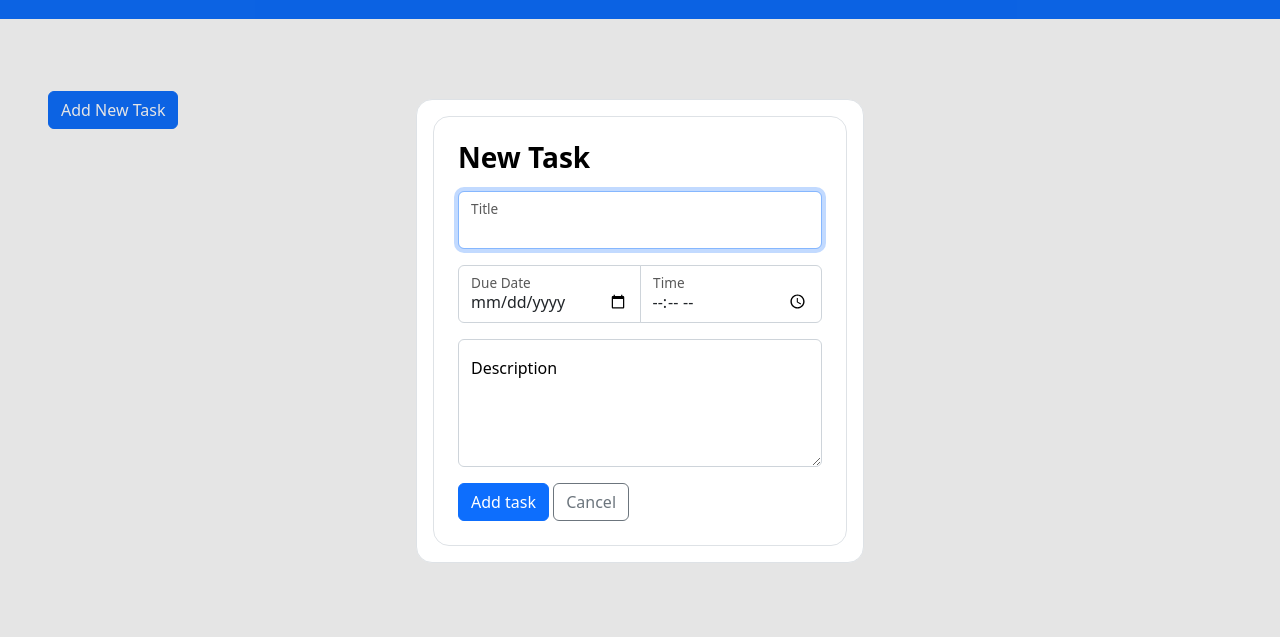
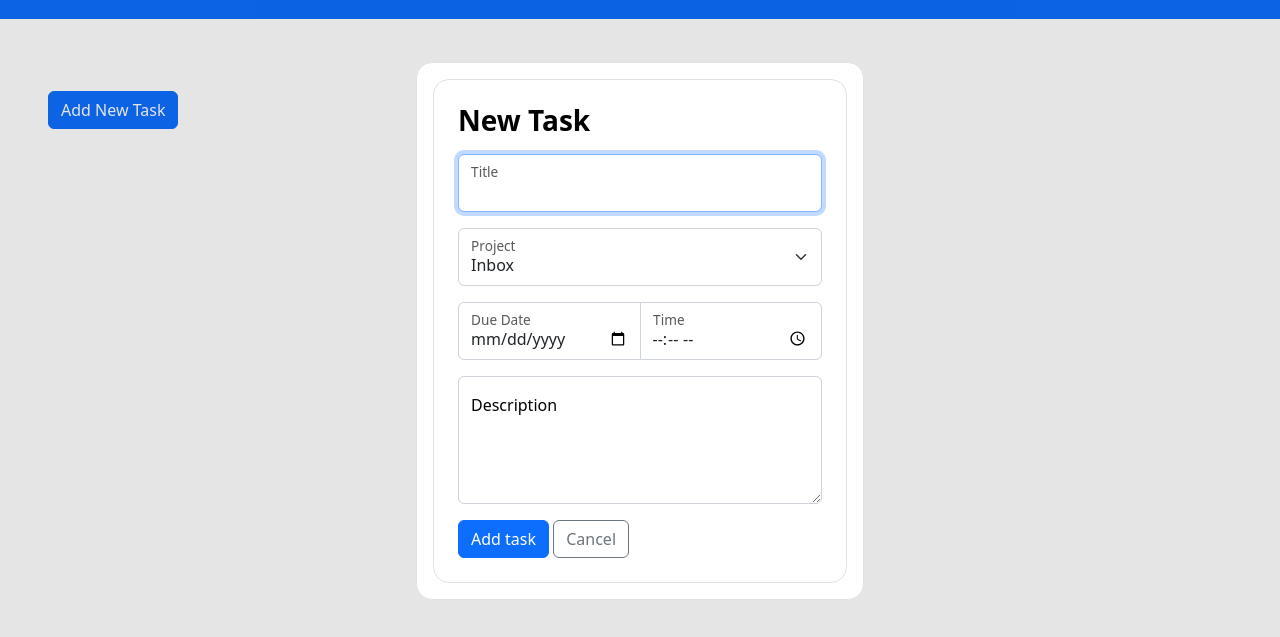
Before and after one commit to c-auri/todo, a website built with webpack: page src/index.html in a window 1280 px wide. Both pictures are taken after a click on the button "Add New Task". Shown: the part 69-706 px from the top of the page. Built offline with nearby package versions, Linux system fonts and the light colour scheme.

Commit message:
Implement project selection input

```diff
--- a/src/ts/Controller.ts
+++ b/src/ts/Controller.ts
@@ -6,7 +6,7 @@ let storage: LocalStorage
 const currentProject = 'Inbox'
 
 export function initialize() {
-    storage = new LocalStorage()
+    storage = new LocalStorage([currentProject])
     renderCurrentProject()
 }
 
@@ -34,6 +34,7 @@ export function remove(id: string) {
 }
 
 function renderCurrentProject() {
+    const projects = storage.getProjects()
     const tasks = storage.getTasks(currentProject)
-    renderTasks(tasks)
+    renderTasks(tasks, projects)
 }
--- a/src/ts/model/LocalStorage.ts
+++ b/src/ts/model/LocalStorage.ts
@@ -2,10 +2,15 @@ import { Task } from "./Task"
 import { deserialize, serialize } from "./Serialization"
 
 export class LocalStorage {
-    constructor() {
+    constructor(projects: string[]) {
         if (!this.#isPopulated()) {
-            this.#populate()
+            this.#populate(projects)
         }
+    }
+
+    getProjects() {
+        const json = localStorage.getItem('projects')
+        return JSON.parse(json)
     }
 
     getTasks(project = '') {
@@ -22,8 +27,8 @@ export class LocalStorage {
         return !!localStorage.getItem('tasks')
     }
 
-    #populate() {
+    #populate(projects: string[]) {
         localStorage.setItem('tasks', JSON.stringify([]))
-        localStorage.setItem('projects', 'Inbox')
+        localStorage.setItem('projects', JSON.stringify(projects))
     }
 }
--- a/src/ts/view/NewTask.ts
+++ b/src/ts/view/NewTask.ts
@@ -15,30 +15,44 @@ export function renderNewButton(dialog: HTMLDialogElement) {
     return newButton
 }
 
-export function renderNewTaskDialog() {
+export function renderNewTaskDialog(projects: string[]) {
     const dialog = document.createElement('dialog')
 
-    dialog.classList.add('border', 'rounded-4')
     dialog.innerHTML = DialogHtml
     dialog.style.width = 'min(100vw, 28rem)'
+    dialog.classList.add('border', 'rounded-4')
     dialog.addEventListener('close', () => submitTask(dialog))
+
+    const projectSelection = dialog.querySelector('#new-task__project') as HTMLSelectElement
+    addProjects(projectSelection, projects)
 
     return dialog
 }
 
+function addProjects(select: HTMLSelectElement, projects: string[]) {
+    for (const project of projects) {
+        const option = document.createElement('option')
+        option.value = project
+        option.textContent = project
+        select.appendChild(option)
+    }
+}
+
 function submitTask(dialog: HTMLDialogElement) {
     const titleInput = dialog.querySelector('#new-task__title') as HTMLInputElement
+    const projectInput = dialog.querySelector('#new-task__project') as HTMLInputElement
     const descriptionInput = dialog.querySelector('#new-task__description') as HTMLTextAreaElement
     const dateInput = dialog.querySelector('#new-task__date') as HTMLInputElement
     const timeInput = dialog.querySelector('#new-task__time') as HTMLInputElement
 
     if (dialog.returnValue === 'add') {
         const title = titleInput.value
+        const project = projectInput.value
         const description = descriptionInput.value
         const date = getDate(dateInput.value, timeInput.value)
 
         if (title) {
-            append({ id:uuid(), title, project: 'Inbox', description, date: date, hasTime: !!timeInput.value })
+            append({ id:uuid(), title, project, description, date: date, hasTime: !!timeInput.value })
         }
     }
 
--- a/src/ts/view/NewTaskDialog.html
+++ b/src/ts/view/NewTaskDialog.html
@@ -5,6 +5,10 @@
     <div class="form-floating mb-3">
         <input type="text" class="form-control" id="new-task__title" placeholder="Title">
         <label class="form-label" for="new-task__title">Title</label>
+    </div>
+    <div class="form-floating mb-3">
+        <select id="new-task__project" class="form-select" aria-label="Project selection"></select>
+        <label class="form-label" for="new-task__title">Project</label>
     </div>
     <div class="input-group">
         <span class="form-floating mb-3">
--- a/src/ts/view/TaskList.ts
+++ b/src/ts/view/TaskList.ts
@@ -4,11 +4,11 @@ import { remove } from '../Controller'
 import { renderNewButton, renderNewTaskDialog } from './NewTask'
 import { isValid } from 'date-fns'
 
-export function renderTasks(tasks: Task[]) {
+export function renderTasks(tasks: Task[], projects: string[]) {
     const main = document.querySelector('main')
 
     const list = renderList(tasks)
-    const dialog = renderNewTaskDialog()
+    const dialog = renderNewTaskDialog(projects)
     const newButton = renderNewButton(dialog)
 
     main.innerHTML = ''
```
